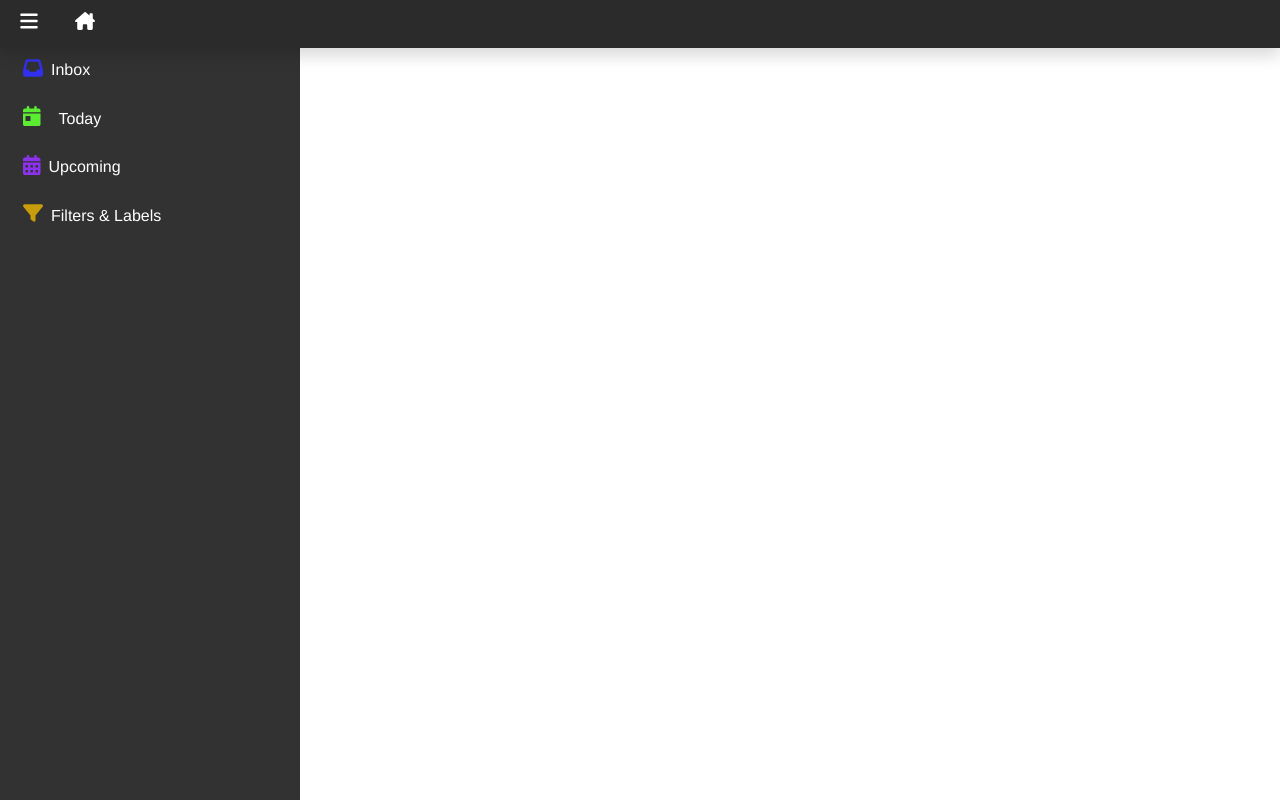
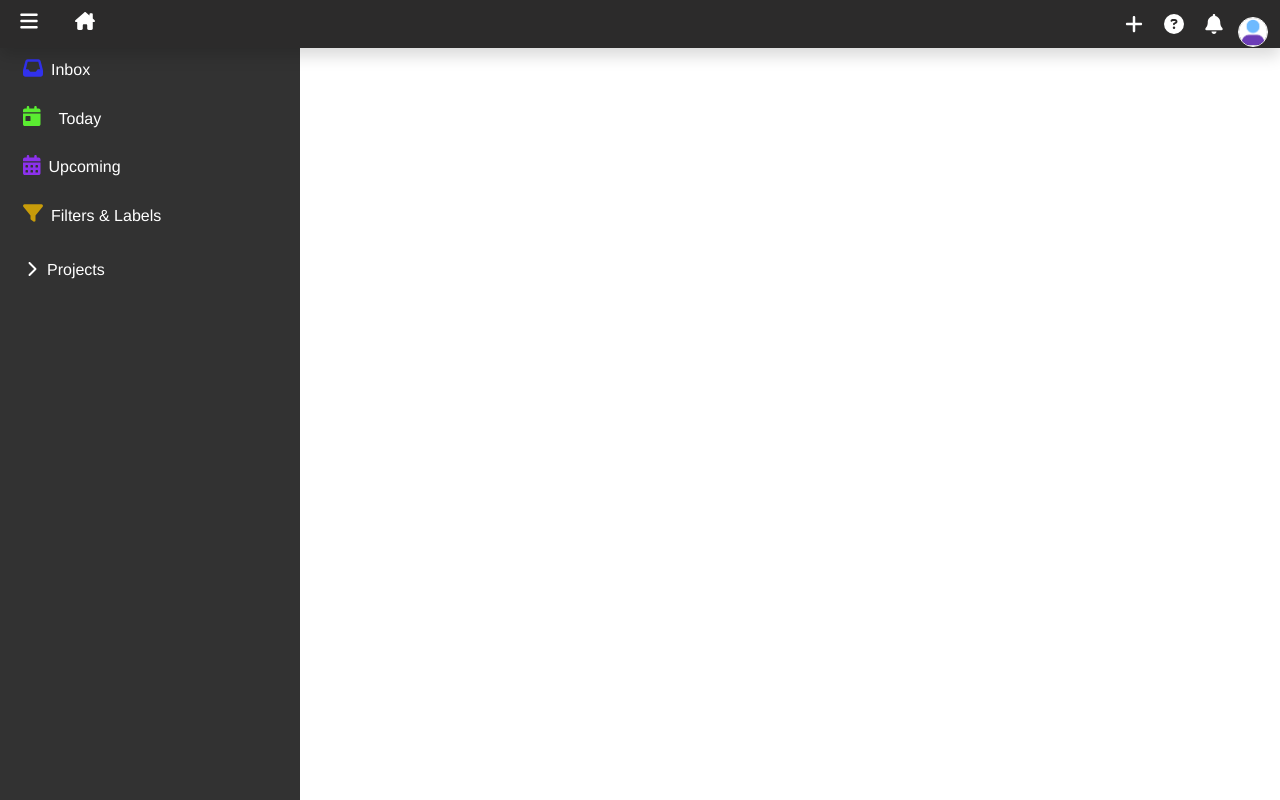
Before and after one commit to mwvane/todoist-clone-front, a Vue app: page / in a window 1280 px wide. Built offline with nearby package versions, Linux system fonts and the light colour scheme.

Commit message:
update side bar

```diff
--- a/src/views/DefaultLayout.vue
+++ b/src/views/DefaultLayout.vue
@@ -1,8 +1,26 @@
 <template>
   <div class="overflow-hidden h-100">
-    <Navbar></Navbar>
+    <Navbar>
+      <div class="actions">
+        <font-awesome-icon class="fa-icons mx-1" icon="plus"></font-awesome-icon>
+        <font-awesome-icon class="fa-icons mx-1" icon="circle-question"></font-awesome-icon>
+        <font-awesome-icon class="fa-icons mx-1" icon="bell"></font-awesome-icon>
+        <span class="mx-1"><img src="../assets/avatar.png" alt="" class="avatar"></span>
+      </div>
+    </Navbar>
     <div class="d-flex" style="height: 100%; overflow: visible">
-      <Sidebar></Sidebar>
+      <Sidebar>
+        <div class="project" @click="collapse">
+          <font-awesome-icon icon="chevron-right" style="width: 15px" v-if="!isProjectsCollapsed"></font-awesome-icon>
+          <font-awesome-icon v-else icon="chevron-down" style="width: 15px"></font-awesome-icon>
+          <span class="mx-2">Projects</span>
+        </div>
+        <div v-if="isProjectsCollapsed" class="my-2" style="width: 80%">
+          <p>project one</p>
+          <p>projects two</p>
+          <span class="animated-link">archived projects</span>
+        </div>
+      </Sidebar>
       <div class="overflow-scroll" style="height: 100%">
         <router-view></router-view>
       </div>
@@ -13,14 +31,60 @@
 <script>
 import Navbar from "@/Components/Navbar";
 import Sidebar from "@/Components/Sidebar";
+import {mapActions, mapState} from "vuex";
 export default {
   name: "DefaultLayout",
   components: {
     Navbar, Sidebar
-  }
+  },
+  computed:{
+    ...mapState(["isProjectsCollapsed"]),
+  },
+  methods:{
+    ...mapActions(["collapseProjects"]),
+    collapse(){
+      this.collapseProjects()
+    }
+  },
 }
 </script>
 
 <style scoped>
-
+ .actions{
+   position: absolute;
+   right: 8px;
+   top:8px;
+ }
+ .fa-icons{
+   padding: 6px;
+   width: 20px;
+   height: 20px;
+   cursor: pointer;
+   border-radius: 4px;
+ }
+ .fa-icons:hover{
+   background-color: #5a5959;
+ }
+ .avatar{
+   width: 30px;
+   height: 30px;
+   border-radius: 50%;
+   border: 1px solid;
+ }
+ .project{
+   width: 84%;
+   margin-top: 20px;
+ }
+ .project:hover{
+   cursor: pointer;
+ }
+ .animated-link{
+   font-size: 13px;
+   color: #959494;
+   transition: .2s;
+ }
+ .animated-link:hover{
+   color: #e8e7e7;
+   cursor: pointer;
+ }
 </style>
```
Also changed, not shown: src/assets/avatar.png (added).
